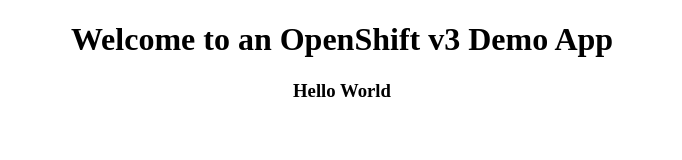
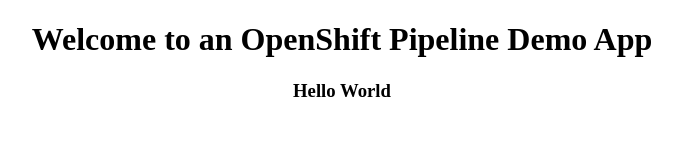
Before and after one commit to RaihanEfelMaulana/pipeline-web-sample, a plain HTML site: page docker/index.html in a window 1280 px wide. Shown: the whole page, without its empty margins (298-980 px from the left). Drawn offline with Linux system fonts and the light colour scheme.

Commit message:
Update index.html

```diff
--- a/docker/index.html
+++ b/docker/index.html
@@ -6,7 +6,7 @@
     </head>
     <body>
         <div class="page-header" align=center>
-          <h1>Welcome to an OpenShift v3 Demo App</h1>
+          <h1>Welcome to an OpenShift Pipeline Demo App</h1>
         </div>
         <div class="container" align=center>
           <h3>Hello World</h3>
```
